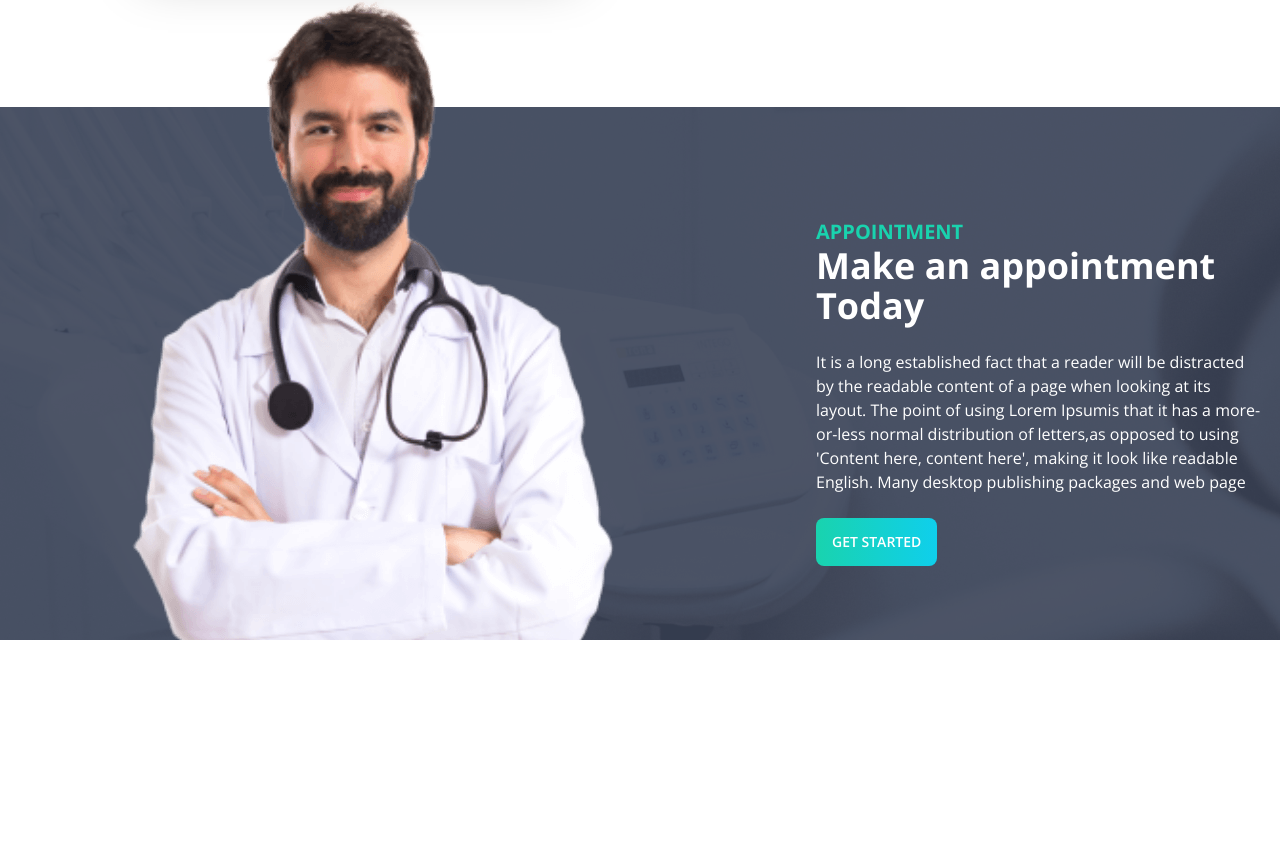
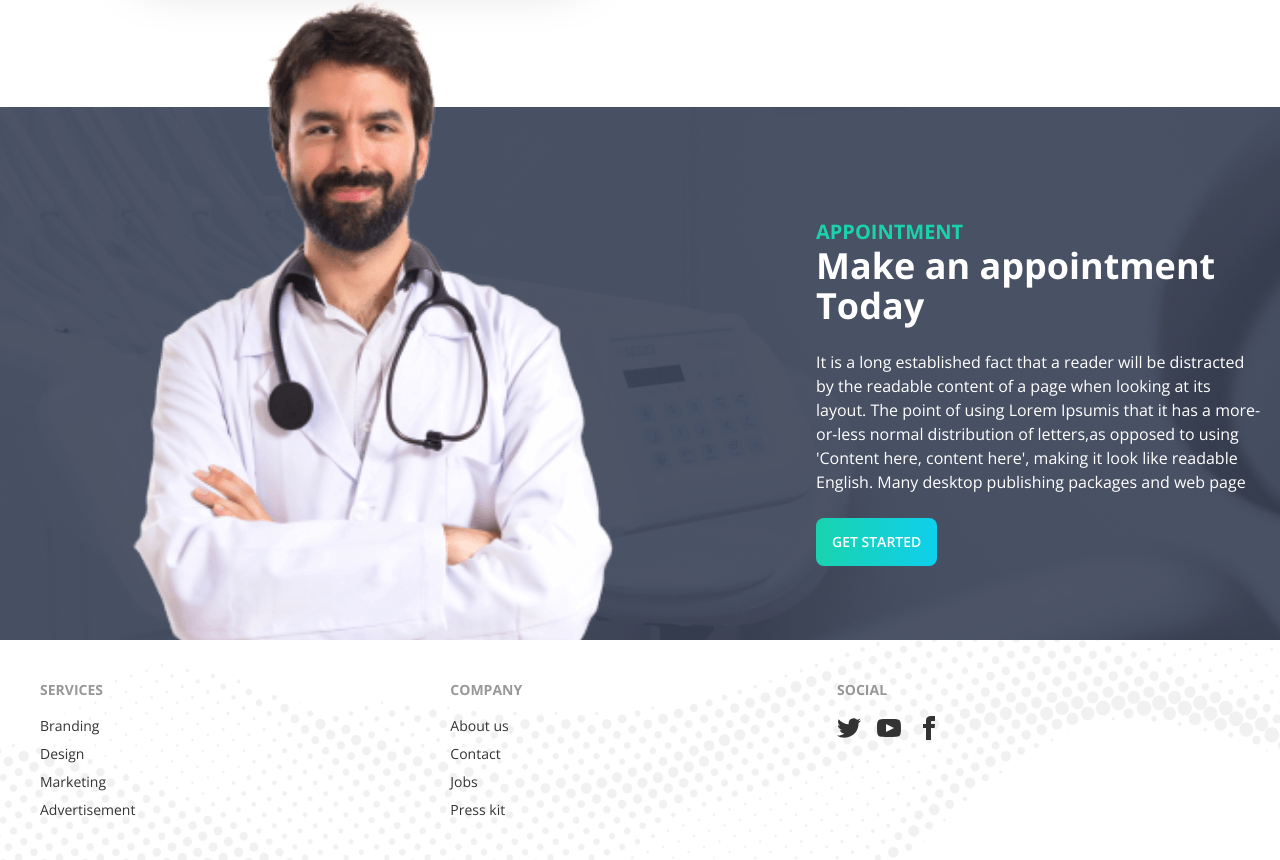
Before and after one commit to kmrajibfaysal/doctors-portal-client-km, a React (Create React App) app: page /appointment in a window 1280 px wide. Shown: the part 2293-3153 px from the top of the page. Before the commit the page ends 2949 px from the top, so only its background shows below. Built offline with nearby package versions, Linux system fonts and the light colour scheme.

Commit message:
added footer in home page

```diff
--- a/src/Pages/Home/Home.js
+++ b/src/Pages/Home/Home.js
@@ -1,4 +1,5 @@
 import React from 'react';
+import Footer from '../../Shared/Footer';
 import Banner from './Banner';
 import DoctorSection from './DoctorSection';
 import InfoCards from './infoCards';
@@ -10,6 +11,7 @@
         <InfoCards />
         <Service />
         <DoctorSection />
+        <Footer />
     </div>
 );
 
--- /dev/null
+++ b/src/Shared/Footer.js
@@ -0,0 +1,63 @@
+/* eslint-disable jsx-a11y/anchor-is-valid */
+import React from 'react';
+
+const Footer = () => (
+    <div className="bg-footerBg bg-cover bg-center">
+        <footer className="container footer mx-auto   p-10 text-base-content">
+            <div>
+                <span className="footer-title">Services</span>
+                <a className="link link-hover">Branding</a>
+                <a className="link link-hover">Design</a>
+                <a className="link link-hover">Marketing</a>
+                <a className="link link-hover">Advertisement</a>
+            </div>
+            <div>
+                <span className="footer-title">Company</span>
+                <a className="link link-hover">About us</a>
+                <a className="link link-hover">Contact</a>
+                <a className="link link-hover">Jobs</a>
+                <a className="link link-hover">Press kit</a>
+            </div>
+            <div>
+                <span className="footer-title">Social</span>
+                <div className="grid grid-flow-col gap-4">
+                    <a>
+                        <svg
+                            xmlns="http://www.w3.org/2000/svg"
+                            width="24"
+                            height="24"
+                            viewBox="0 0 24 24"
+                            className="fill-current"
+                        >
+                            <path d="M24 4.557c-.883.392-1.832.656-2.828.775 1.017-.609 1.798-1.574 2.165-2.724-.951.564-2.005.974-3.127 1.195-.897-.957-2.178-1.555-3.594-1.555-3.179 0-5.515 2.966-4.797 6.045-4.091-.205-7.719-2.165-10.148-5.144-1.29 2.213-.669 5.108 1.523 6.574-.806-.026-1.566-.247-2.229-.616-.054 2.281 1.581 4.415 3.949 4.89-.693.188-1.452.232-2.224.084.626 1.956 2.444 3.379 4.6 3.419-2.07 1.623-4.678 2.348-7.29 2.04 2.179 1.397 4.768 2.212 7.548 2.212 9.142 0 14.307-7.721 13.995-14.646.962-.695 1.797-1.562 2.457-2.549z" />
+                        </svg>
+                    </a>
+                    <a>
+                        <svg
+                            xmlns="http://www.w3.org/2000/svg"
+                            width="24"
+                            height="24"
+                            viewBox="0 0 24 24"
+                            className="fill-current"
+                        >
+                            <path d="M19.615 3.184c-3.604-.246-11.631-.245-15.23 0-3.897.266-4.356 2.62-4.385 8.816.029 6.185.484 8.549 4.385 8.816 3.6.245 11.626.246 15.23 0 3.897-.266 4.356-2.62 4.385-8.816-.029-6.185-.484-8.549-4.385-8.816zm-10.615 12.816v-8l8 3.993-8 4.007z" />
+                        </svg>
+                    </a>
+                    <a>
+                        <svg
+                            xmlns="http://www.w3.org/2000/svg"
+                            width="24"
+                            height="24"
+                            viewBox="0 0 24 24"
+                            className="fill-current"
+                        >
+                            <path d="M9 8h-3v4h3v12h5v-12h3.642l.358-4h-4v-1.667c0-.955.192-1.333 1.115-1.333h2.885v-5h-3.808c-3.596 0-5.192 1.583-5.192 4.615v3.385z" />
+                        </svg>
+                    </a>
+                </div>
+            </div>
+        </footer>
+    </div>
+);
+
+export default Footer;
--- a/tailwind.config.js
+++ b/tailwind.config.js
@@ -6,6 +6,7 @@
             backgroundImage: {
                 heroBg: "url('/src/assets/images/bg.png')",
                 blueBg: "url('/src/assets/images/appointment.png')",
+                footerBg: "url('/src/assets/images/footer.png')",
             },
         },
     },
```
